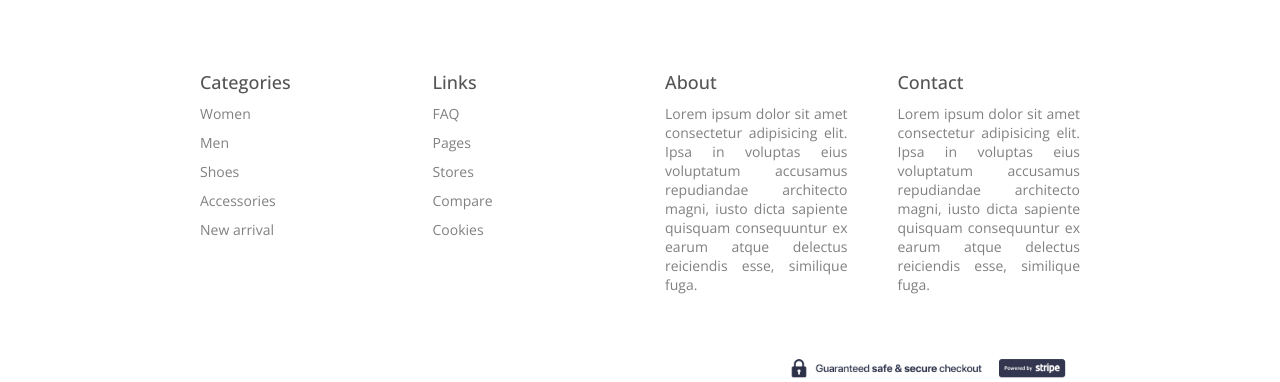
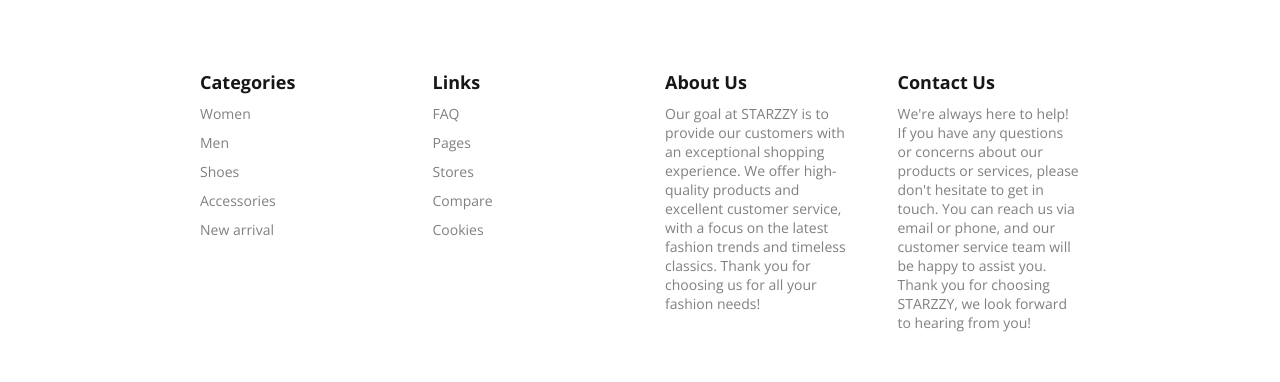
Before and after one commit to Mithesh-B/Starzzy, a React (Create React App) app in the folder client/: page /products/1 in a window 1280 px wide. Shown: the part 525-907 px from the top of the page. Built offline with nearby package versions, Linux system fonts and the light colour scheme; no server answers.

Commit message:
update footer

```diff
--- a/client/src/components/Footer/Footer.jsx
+++ b/client/src/components/Footer/Footer.jsx
@@ -22,16 +22,12 @@ const Footer = () => {
           <span>Cookies</span>
         </div>
         <div className="item">
-          <h1>About</h1>
-          <span>Lorem ipsum dolor sit amet consectetur adipisicing elit.
-             Ipsa in voluptas eius voluptatum accusamus repudiandae architecto magni,
-             iusto dicta sapiente quisquam consequuntur ex earum atque delectus reiciendis esse, similique fuga.</span>
+          <h1>About Us</h1>
+          <span>Our goal at STARZZY is to provide our customers with an exceptional shopping experience. We offer high-quality products and excellent customer service, with a focus on the latest fashion trends and timeless classics. Thank you for choosing us for all your fashion needs!</span>
         </div>
         <div className="item">
-        <h1>Contact</h1>
-          <span>Lorem ipsum dolor sit amet consectetur adipisicing elit.
-             Ipsa in voluptas eius voluptatum accusamus repudiandae architecto magni,
-             iusto dicta sapiente quisquam consequuntur ex earum atque delectus reiciendis esse, similique fuga.</span>
+        <h1>Contact Us</h1>
+          <span>We're always here to help! If you have any questions or concerns about our products or services, please don't hesitate to get in touch. You can reach us via email or phone, and our customer service team will be happy to assist you. Thank you for choosing STARZZY, we look forward to hearing from you!</span>
         </div>
       </div>
       <div className="bottom">
--- a/client/src/components/Footer/footer.scss
+++ b/client/src/components/Footer/footer.scss
@@ -10,13 +10,13 @@
             display: flex;
             flex-direction: column;
             gap: 10px;
-            text-align: justify;
+            text-align:unset;
             font-size: 14px;
 
             h1{
                 font-size: 18px;
-                font-weight: 500;
-                color: #555;
+                font-weight: 700;
+                color: #181717;
             }
             span{
                 color: grey;
```
